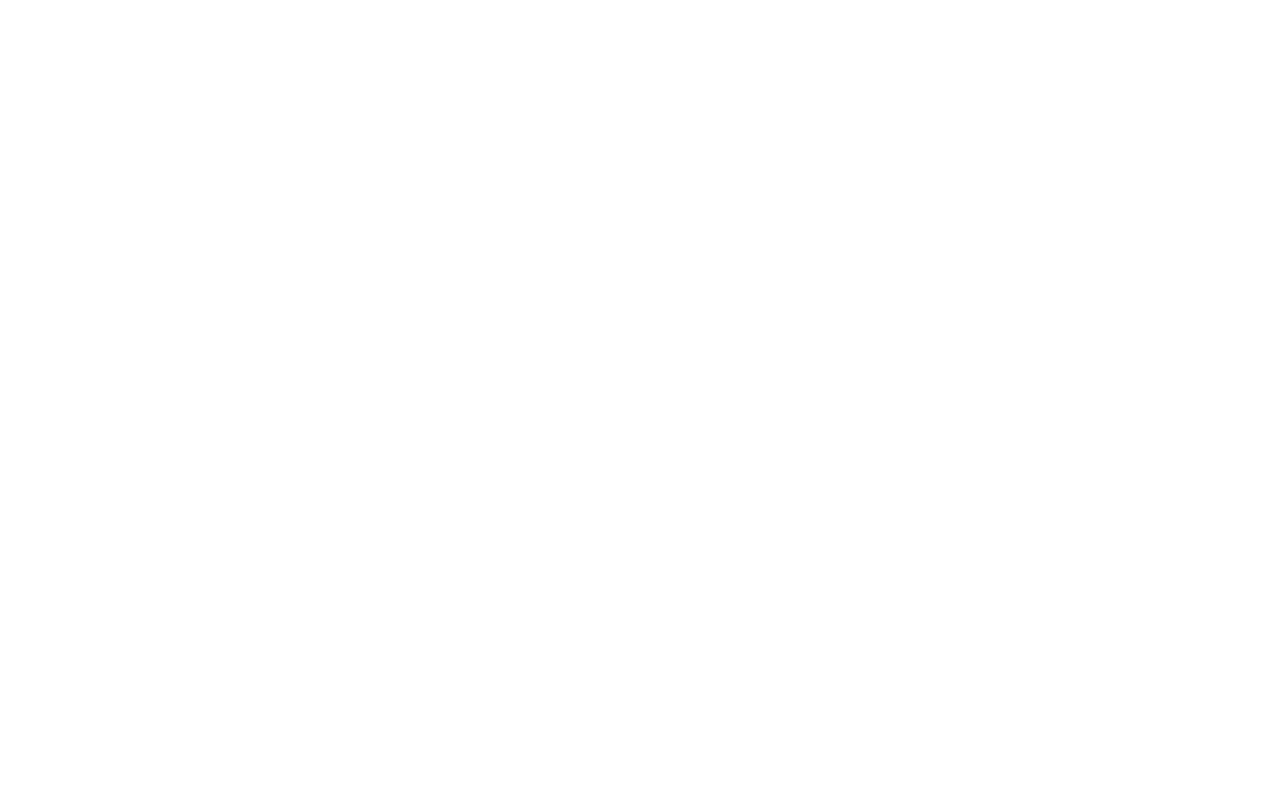
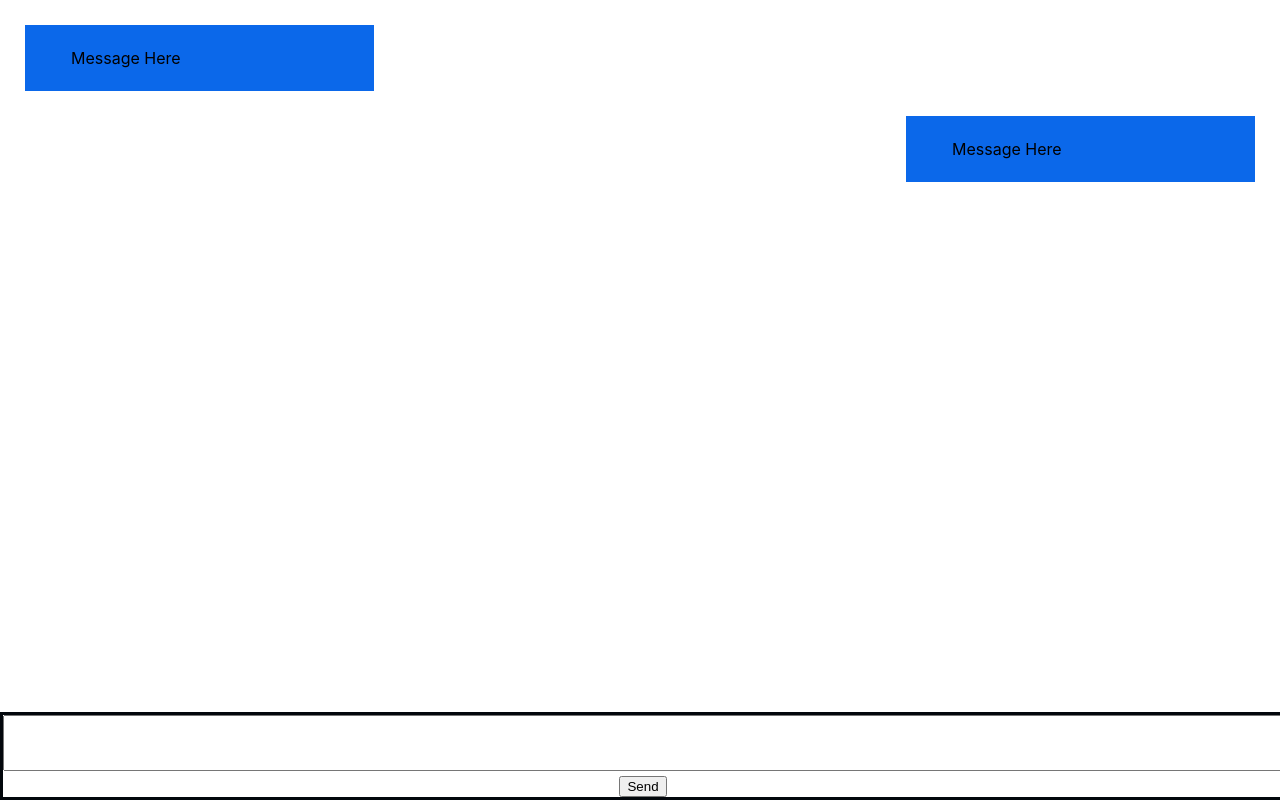
Before and after one commit to Nafishsy/Dekho-frontend, a React (Create React App) app: page /SubAdmin/Chatsystem in a window 1280 px wide. Before the commit this address had no page. Built offline with nearby package versions, Linux system fonts and the light colour scheme.

Commit message:
chat system begin

```diff
--- a/src/App.js
+++ b/src/App.js
@@ -20,6 +20,7 @@
 import BarChart from './SubAdminComponents/BarChart';
 import SubProfile from './SubAdminComponents/SubProfile';
 import SubChangePass from './SubAdminComponents/SubChangePass';
+import ChatSys from './SubAdminComponents/ChatSys';
 
 
 function App() {
@@ -53,6 +54,7 @@
               <Route path="/reportChart" element={<BarChart />}></Route>
               <Route path="/SubAdmin/Profile" element={<SubProfile/>}/>
               <Route path="/SubAdmin/Profile/ChangePassword" element={<SubChangePass/>}/>
+              <Route path="/SubAdmin/Chatsystem" element={<ChatSys/>}/>
 
               {/* Anik */}
               <Route path="/Admin/CustomersMoviesList" element={<AdminCustomersMoviesList/>}/>
--- /dev/null
+++ b/src/Css_for_chat/msgBox.css
@@ -0,0 +1,42 @@
+.message-box {
+    margin: auto;
+    margin-left: 25px;
+    margin-top: 25px;
+    padding-left: 23px;
+    width: 25%;
+    border: 3px solid #0b68ea;
+    background-color: #0b68ea;
+
+  }
+.sender-box {
+    margin: auto;
+    margin-right: 25px;
+    margin-top: 25px;
+    padding-left: 23px;
+    width: 25%;
+    border: 3px solid #0b68ea;
+    background-color: #0b68ea;
+
+  }
+
+  textarea {
+    resize: none;
+    width:100%;
+    height: 50px;
+   }
+
+
+  .textbox {
+    position: fixed;
+    left: 0;
+    bottom: 0;
+    width: 100%;
+    border: 3px solid #02070c;
+    color: white;
+    text-align: center;
+ }
+
+  p{
+    margin: 10px;
+    padding: 10px;
+  }
--- /dev/null
+++ b/src/SubAdminComponents/ChatSys.js
@@ -0,0 +1,48 @@
+import React,{useState,useEffect} from "react";
+import axiosConfig from '../Public Components/axiosConfig';
+import '../Css_for_chat/msgBox.css';
+
+const ChatSys=()=>{
+
+    const [message,setMessage] = useState("");
+
+    const send=()=>{
+        //pathabe
+        const data={text:message};
+
+        axiosConfig.post("subadmin/sendtext",data).
+        then((succ)=>{
+            debugger
+        },(erros)=>{
+            debugger
+        })
+
+    }
+    return(
+
+        <div className="Chat">
+
+            <div class="message-box">
+                <div class='bck'>
+                <p>Message Here</p>
+                </div>
+            </div>
+
+            <div class="sender-box">
+                <div class='sender-bck'>
+                <p>Message Here</p>
+                </div>
+            </div>
+
+            <div class="textbox">
+            <textarea onChange={(e)=>{setMessage(e.target.value)}} resize='none' ></textarea>
+            <button onClick={(e) => { send(e.target.value) }}>Send</button>
+            </div>
+
+
+        </div>
+
+    )
+}
+
+export default ChatSys;
--- a/src/SubAdminComponents/Reports.js
+++ b/src/SubAdminComponents/Reports.js
@@ -29,7 +29,7 @@
                 <table width='100%'>
                     <tr>
                         <td>
-                    Total Account:{bills.total} <br/><br/>
+                    Total Account:{bills.actives+bills.inactives+bills.bans} <br/><br/>
                     Paid: {bills.actives} <br></br>
                     inacative: {bills.inactives} <br></br>
                     banned: {bills.bans} <br></br>
--- a/src/SubAdminComponents/TopBar.js
+++ b/src/SubAdminComponents/TopBar.js
@@ -27,6 +27,7 @@
             <Link to="/report">Report</Link> &nbsp;&nbsp;
             <Link to="/reportChart">Chart</Link> &nbsp;&nbsp;
             <Link to="/subadmin/profile">My profile</Link> &nbsp;&nbsp;
+            <Link to="/subadmin/Chatsystem">Inbox</Link> &nbsp;&nbsp;
             <button onClick={(e)=>{LogOut()}} >Logout</button>
         </div>
     )
```
Also changed, not shown: 1 other file (tests, documents, lock files or other folders).
